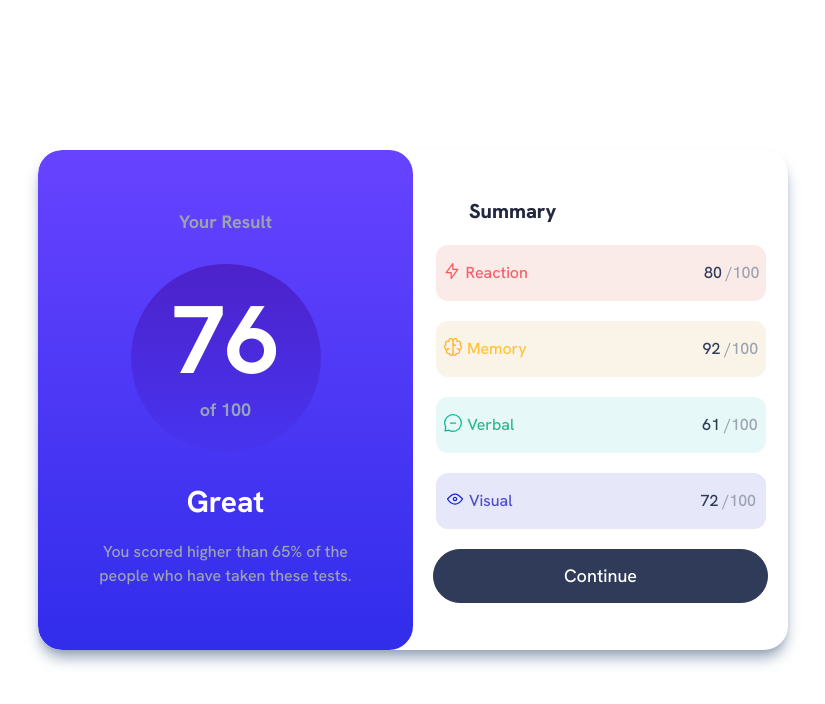
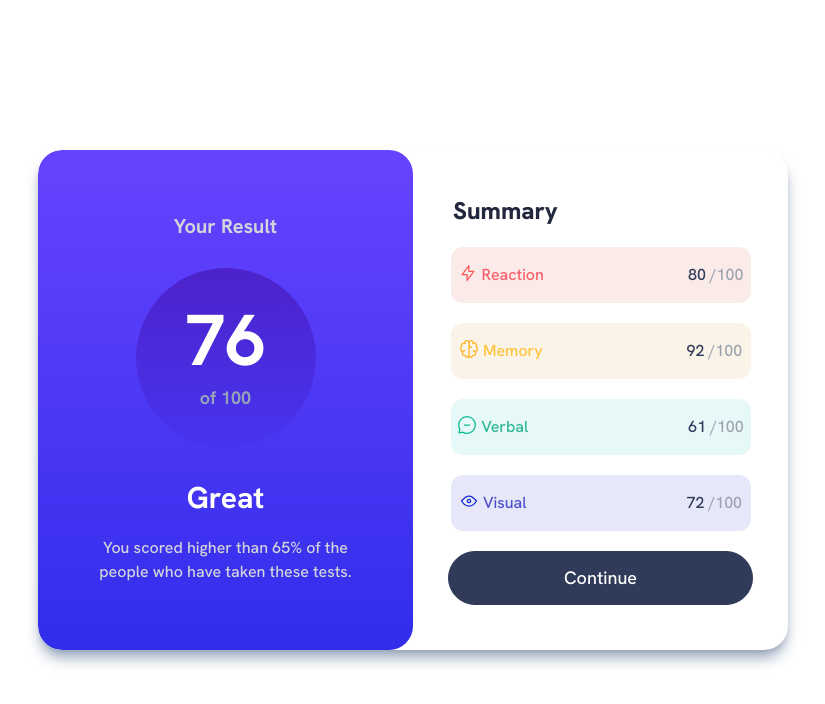
Before and after one commit to JGSSFW/JGSSFW.github.io, a website: page index.html in a window 1280 px wide. Shown: the whole page, without its empty margins (227-1052 px from the left). Drawn offline with Linux system fonts and the light colour scheme.

Commit message:
Arrumando dimensionamentos

```diff
--- a/index.html
+++ b/index.html
@@ -18,19 +18,19 @@
     <div class="flex justify-center md:items-center w-screen h-screen">
         <div class="shadow-lg shadow-slate-400 grid text-center w-[400px] h-fit rounded-b-3xl overflow-hidden md:grid-cols-2 md:h-[500px] md:w-[750px] md:items-center md:rounded-3xl">
             <div class="flex flex-col h-auto items-center bg-gradient-to-t from-[#312DEB] to-[#6743FF] rounded-b-3xl pb-8 md:h-[500px] md:rounded-3xl md:justify-center">
-                <h2 class="text-gray-400 my-7 text-lg font-bold">Your Result</h2>
-                <div class="rounded-full bg-gradient-to-b w-[190px] from-[#4D22CA] to-[#4734F0] p-7">
-                    <h2 class="text-white font-bold text-8xl mb-2">76</h2>
+                <h2 class="text-gray-300 my-7 text-xl font-bold">Your Result</h2>
+                <div class="rounded-full bg-gradient-to-b w-[180px] from-[#4D22CA] to-[#4734F0] p-9">
+                    <h2 class="text-white font-bold text-7xl mb-2">76</h2>
                     <p class="text-slate-400 font-bold text-lg">of 100</p>
                 </div>
                 <h2 class="mt-8 mb-5 text-white font-semibold text-3xl">Great</h2>
-                <p class="mx-14 text-center font-medium">You scored higher than 65% of the people who have taken these tests.</p>
+                <p class="mx-14 text-center font-medium text-gray-300">You scored higher than 65% of the people who have taken these tests.</p>
             </div>
             <div class="">
-                    <h2 class="text-left ml-8 text-[#24283E] text-xl font-extrabold my-5 md:ml-14">Summary</h2>
+                    <h2 class="text-left ml-8 text-[#24283E] text-2xl font-extrabold my-5 md:ml-10">Summary</h2>
                     <div class="flex flex-col items-center">
-                        <div class="flex justify-center w-[330px] bg-[#faebe9] px-10 py-4 rounded-xl mb-5" id="reaction">
-                            <div class="flex gap-44">
+                        <div class="flex justify-center w-[300px] bg-[#faebe9] px-10 py-4 rounded-xl mb-5" id="reaction">
+                            <div class="flex gap-36">
                                 <h3 class="text-[#f85f6b] flex gap-1">
                                     <svg xmlns="http://www.w3.org/2000/svg" width="20" height="20" fill="none" viewBox="0 0 20 20">Reaction<path stroke="#F55" stroke-linecap="round" stroke-linejoin="round" stroke-width="1.25" d="M10.833 8.333V2.5l-6.666 9.167h5V17.5l6.666-9.167h-5Z"/></svg>
                                     Reaction
@@ -39,8 +39,8 @@
                             </div>
                         </div>
 
-                        <div class="flex justify-center w-[330px] bg-[#faf4e8] px-10 py-4 rounded-xl mb-5" id="memory">
-                            <div class="flex gap-44">
+                        <div class="flex justify-center w-[300px] bg-[#faf4e8] px-10 py-4 rounded-xl mb-5" id="memory">
+                            <div class="flex gap-36">
                                 <h3 class="flex gap-1 text-[#ffc339]">
                                     <svg xmlns="http://www.w3.org/2000/svg" width="20" height="20" fill="none" viewBox="0 0 20 20"><path stroke="#FFB21E" stroke-linecap="round" stroke-linejoin="round" stroke-width="1.25" d="M5.833 11.667a2.5 2.5 0 1 0 .834 4.858"/><path stroke="#FFB21E" stroke-linecap="round" stroke-linejoin="round" stroke-width="1.25" d="M3.553 13.004a3.333 3.333 0 0 1-.728-5.53m.025-.067a2.083 2.083 0 0 1 2.983-2.824m.199.054A2.083 2.083 0 1 1 10 3.75v12.917a1.667 1.667 0 0 1-3.333 0M10 5.833a2.5 2.5 0 0 0 2.5 2.5m1.667 3.334a2.5 2.5 0 1 1-.834 4.858"/><path stroke="#FFB21E" stroke-linecap="round" stroke-linejoin="round" stroke-width="1.25" d="M16.447 13.004a3.334 3.334 0 0 0 .728-5.53m-.025-.067a2.083 2.083 0 0 0-2.983-2.824M10 3.75a2.085 2.085 0 0 1 2.538-2.033 2.084 2.084 0 0 1 1.43 2.92m-.635 12.03a1.667 1.667 0 0 1-3.333 0"/></svg>
                                     Memory
@@ -49,8 +49,8 @@
                             </div>
                         </div>
 
-                        <div class="flex justify-center w-[330px] bg-[#e7f8f8] px-10 py-4 rounded-xl mb-5" id="verbal">
-                            <div class="flex gap-[188px]">
+                        <div class="flex justify-center w-[300px] bg-[#e7f8f8] px-10 py-4 rounded-xl mb-5" id="verbal">
+                            <div class="flex gap-[160px]">
                                 <h3 class="flex gap-1 text-[#2fb992]">
                                     <svg xmlns="http://www.w3.org/2000/svg" width="20" height="20" fill="none" viewBox="0 0 20 20"><path stroke="#00BB8F" stroke-linecap="round" stroke-linejoin="round" stroke-width="1.25" d="M7.5 10h5M10 18.333A8.333 8.333 0 1 0 1.667 10c0 1.518.406 2.942 1.115 4.167l-.699 3.75 3.75-.699A8.295 8.295 0 0 0 10 18.333Z"/></svg>
                                     Verbal
@@ -59,8 +59,8 @@
                             </div>
                         </div>
 
-                        <div class="flex justify-center w-[330px] bg-[#e7e7fa] px-10 py-4 rounded-xl" id="visual">
-                            <div class="flex gap-[188px]">
+                        <div class="flex justify-center w-[300px] bg-[#e7e7fa] px-10 py-4 rounded-xl" id="visual">
+                            <div class="flex gap-[160px]">
                                 <h3 class="flex gap-1 text-[#5050cc]">
                                     <svg xmlns="http://www.w3.org/2000/svg" width="20" height="20" fill="none" viewBox="0 0 20 20"><path stroke="#1125D6" stroke-linecap="round" stroke-linejoin="round" stroke-width="1.25" d="M10 11.667a1.667 1.667 0 1 0 0-3.334 1.667 1.667 0 0 0 0 3.334Z"/><path stroke="#1125D6" stroke-linecap="round" stroke-linejoin="round" stroke-width="1.25" d="M17.5 10c-1.574 2.492-4.402 5-7.5 5s-5.926-2.508-7.5-5C4.416 7.632 6.66 5 10 5s5.584 2.632 7.5 5Z"/></svg>
                                     Visual
@@ -69,7 +69,7 @@
                             </div>
                         </div>
                     </div>
-                    <button class="text-white text-lg bg-[#303B59] rounded-full px-[130px] py-3 my-5 border border-[#303B59] hover:bg-white hover:text-[#303B59]">Continue</button>
+                    <button class="text-white text-lg bg-[#303B59] rounded-full px-[115px] py-3 my-5 border border-[#303B59] hover:bg-white hover:text-[#303B59]">Continue</button>
             </div>
         </div>
     </div>
```
Also changed, not shown: src/css/output.css.
